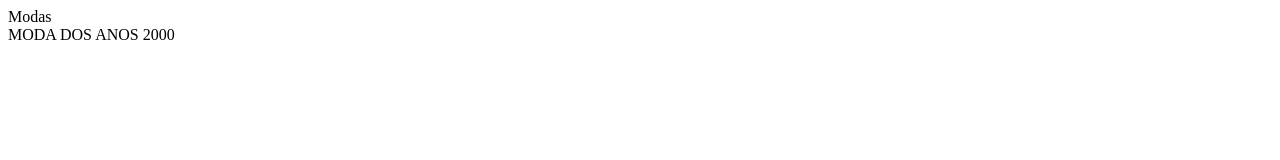
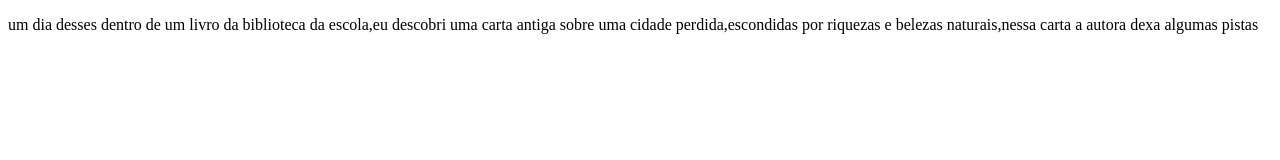
Before and after one commit to isabellarochacarvalho-sys/videos-youtube, a plain HTML site: page index.html in a window 1280 px wide. Drawn offline with Linux system fonts and the light colour scheme.

Commit message:
Add files via upload

```diff
--- a/index.html
+++ b/index.html
@@ -1,4 +1,11 @@
-<header>Modas</header>
-
-
-MODA DOS ANOS 2000
+<!DOCTYPE html>
+<html lang="en">
+<head>
+    <meta charset="UTF-8">
+    <meta name="viewport" content="width=device-width, initial-scale=1.0">
+    <title>em busca da cidade perdida</title>
+</head>
+<body>
+    <main>
+<div>
+<p> um dia desses dentro de um livro da biblioteca da escola,eu descobri uma carta antiga sobre uma cidade perdida,escondidas por riquezas e belezas naturais,nessa carta a autora dexa algumas pistas
```
Also changed, not shown: script.js (added), style.css (added).
